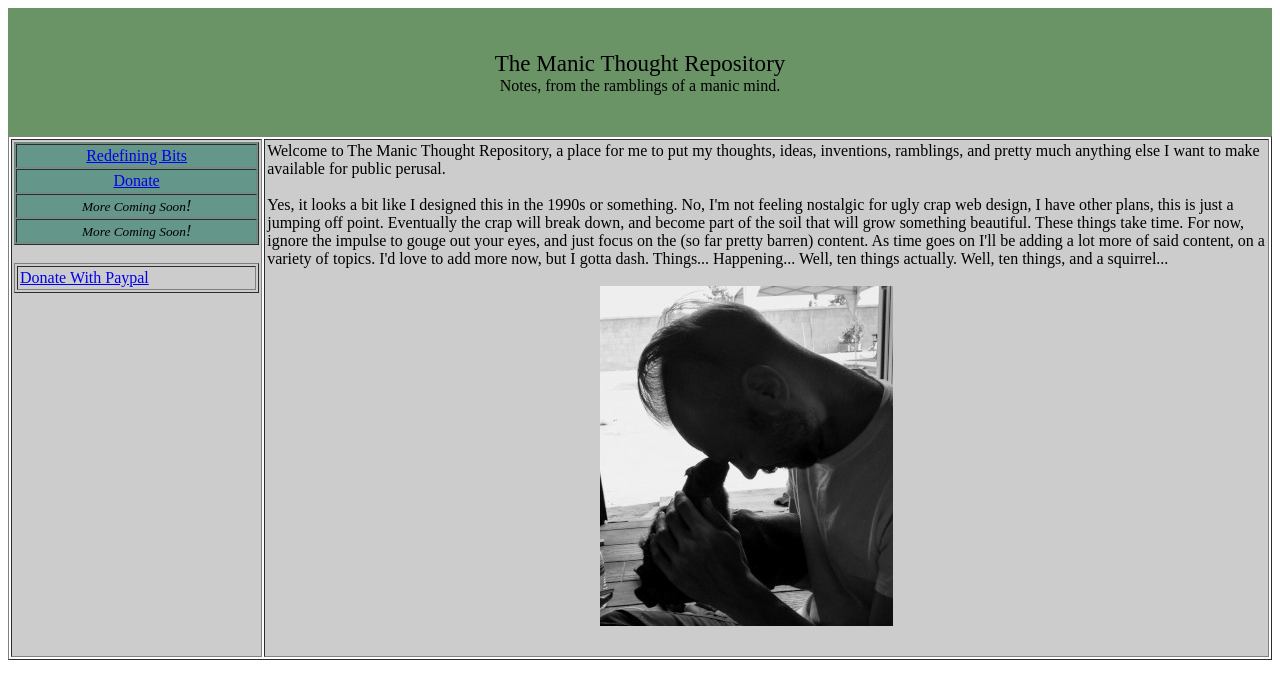
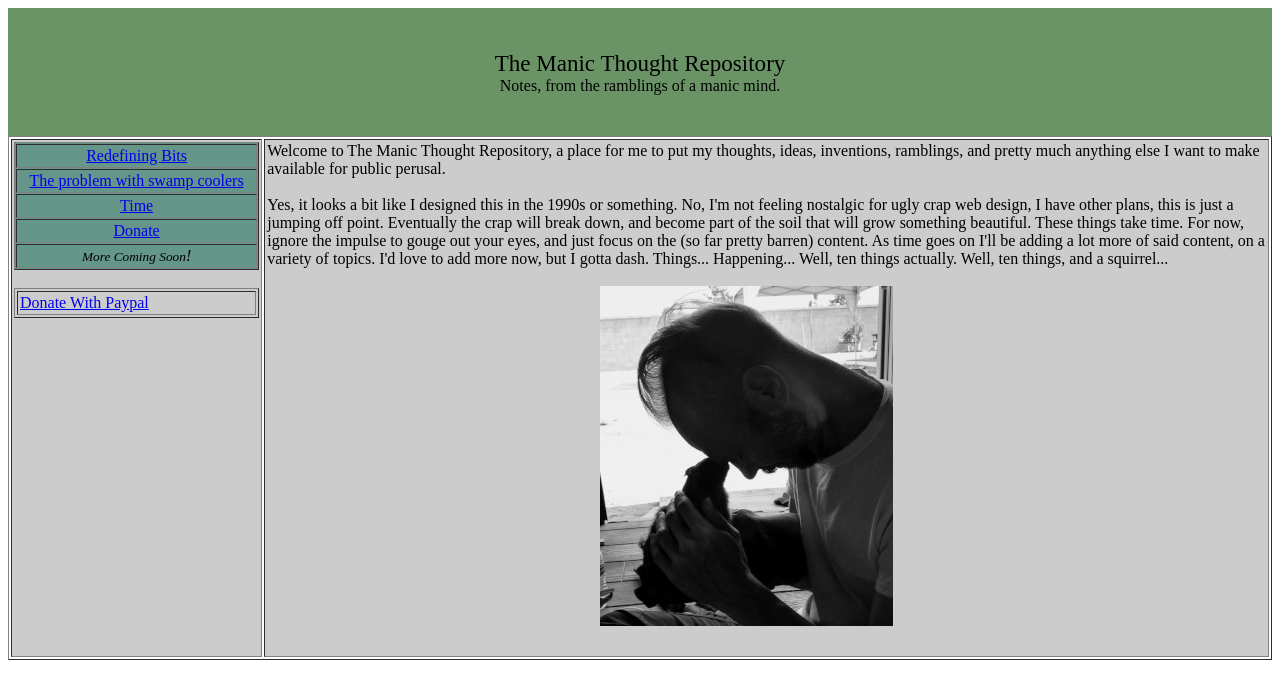
Before and after one commit to TheManicTech/TheManicTech.github.io, a plain HTML site: page index.html in a window 1280 px wide. Drawn offline with Linux system fonts and the light colour scheme.

Commit message:
Add files via upload

```diff
--- a/index.html
+++ b/index.html
@@ -1,5 +1,6 @@
 <!DOCTYPE html PUBLIC "-//W3C//DTD HTML 4.01//EN" "http://www.w3.org/TR/html4/strict.dtd">
 <html><head>
+
 
 
 
@@ -26,14 +27,20 @@ Notes, from the ramblings of a manic mind.
                   <td style="vertical-align: middle; text-align: center;"><a href="redefiningbits.html">Redefining Bits</a></td>
                 </tr>
                 <tr>
-                  <td style="vertical-align: middle; text-align: center;"><a href="donate.html">Donate</a></td>
+                  <td style="vertical-align: middle; text-align: center;"><a href="pwsc.html">The problem with swamp coolers</a><a href="donate.html">
+</a></td>
                 </tr>
                 <tr>
-                  <td style="vertical-align: middle; text-align: center;"><small style="font-style: italic;">More Coming Soon</small><span style="font-style: italic;">!</span></td>
+                  <td style="vertical-align: middle; text-align: center;"><a href="pwsc.html"><span style="font-style: italic;"></span></a><a href="time.html">Time</a><br>
+</td>
                 </tr>
                 <tr>
-                  <td style="vertical-align: middle; text-align: center;"><small style="font-style: italic;">More Coming Soon</small><span style="font-style: italic;">!</span></td>
+                  <td style="vertical-align: middle; text-align: center;"><a href="donate.html">Donate</a><br>
+<span style="font-style: italic;"></span></td>
+                </tr><tr align="center">
+                  <td style="vertical-align: top;"><small style="font-style: italic;">More Coming Soon</small><span style="font-style: italic;">!</span></td>
                 </tr>
+
               </tbody>
             </table>
             <br>
@@ -51,8 +58,8 @@ Notes, from the ramblings of a manic mind.
 to The Manic Thought Repository, a place for me to put my thoughts,
 ideas, inventions, ramblings, and pretty much anything else I want to
 make available for public perusal.<br>
-            <br>
-Yes, it looks a bit like I designed this in the 1990s or something. No,
+            <br>Yes,
+it looks a bit like I designed this in the 1990s or something. No,
 I'm not feeling nostalgic for ugly crap web design, I have other plans,
 this is just a jumping off point. Eventually the crap will break down,
 and become part of the soil that will grow something beautiful. These
```
